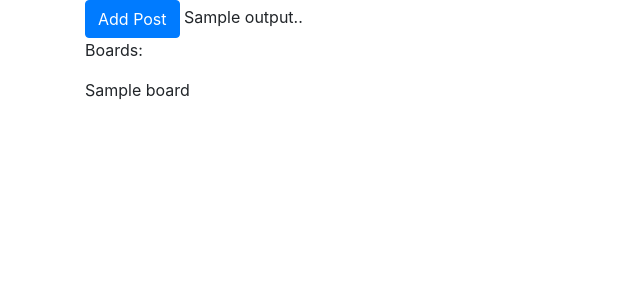
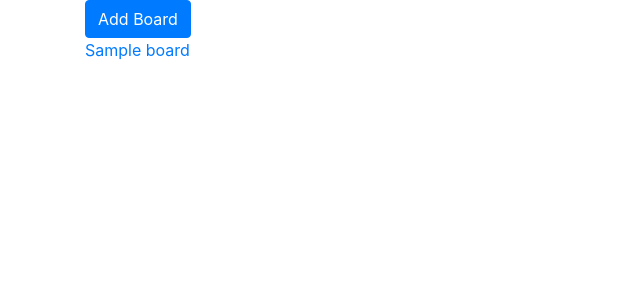
Before and after one commit to mcandidier/trello-jan, a Django app: page / in a window 1280 px wide. Shown: the top 300 px of the page, without its empty margins (0-640 px from the left). Run offline with Django 3.2, Linux system fonts and the light colour scheme; a user stored in the database is signed in; tables that the repository leaves empty hold one stand-in row (values such as "Sample post"); some libraries are stand-ins or nearby versions.

Commit message:
index update

```diff
--- a/app/templates/app/index.html
+++ b/app/templates/app/index.html
@@ -12,13 +12,11 @@
 </head>
 <body>
     <div class="container">
-            <a class="btn btn-primary add-post-button" role="button" href="{% url 'board_new' %}" class="top-menu">Add Post</a>
+            <a class="btn btn-primary add-post-button" role="button" href="{% url 'board_new' %}" class="top-menu">Add Board</a>
         {% block content %}
         {% endblock %}
-        Sample output..
-        <p>Boards:</p>
         {% for board in boards %}
-            <p>{{ board.title }}</p>
+            <p><a href="{% url 'board_view' id=board.id %}">{{ board.title }}</a></p>
         {% endfor %}
     </div>
     <!-- js -->
```
